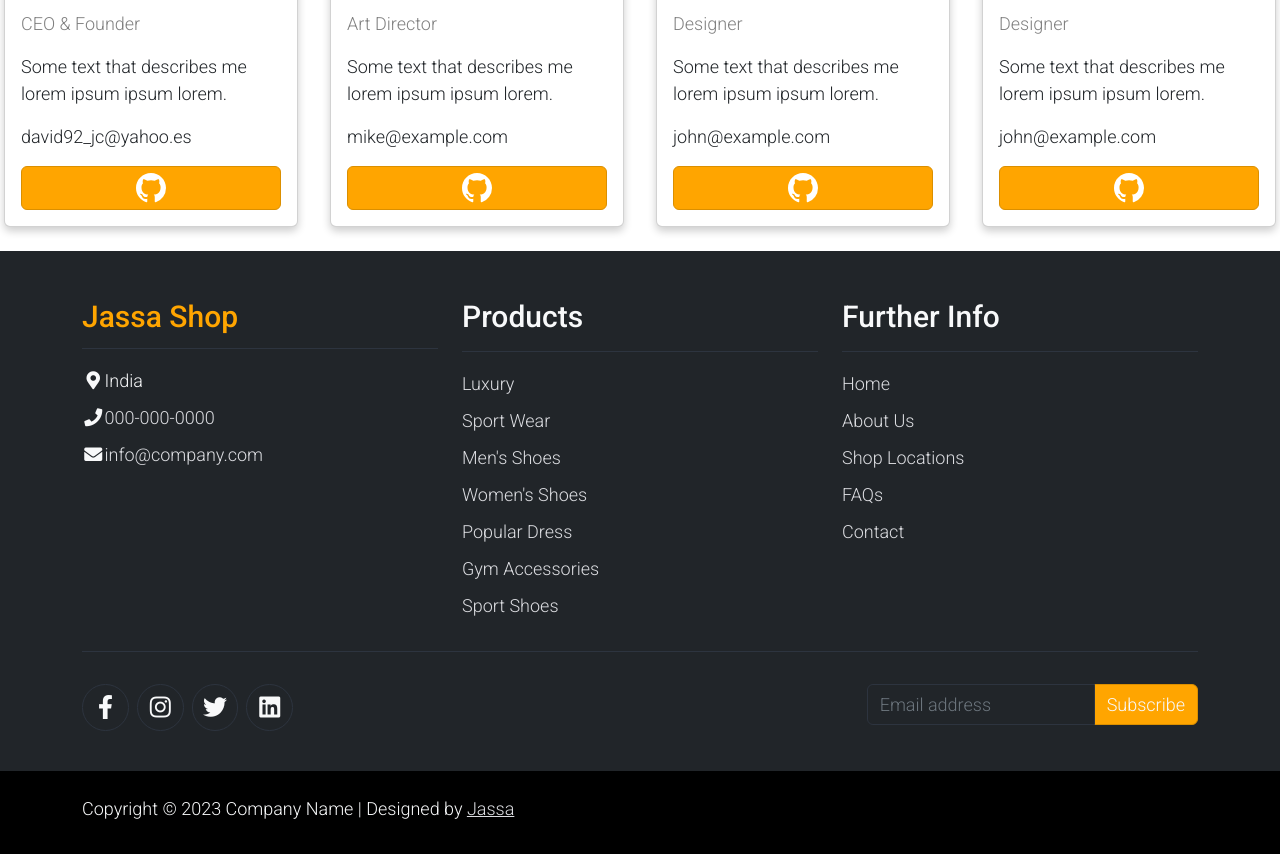
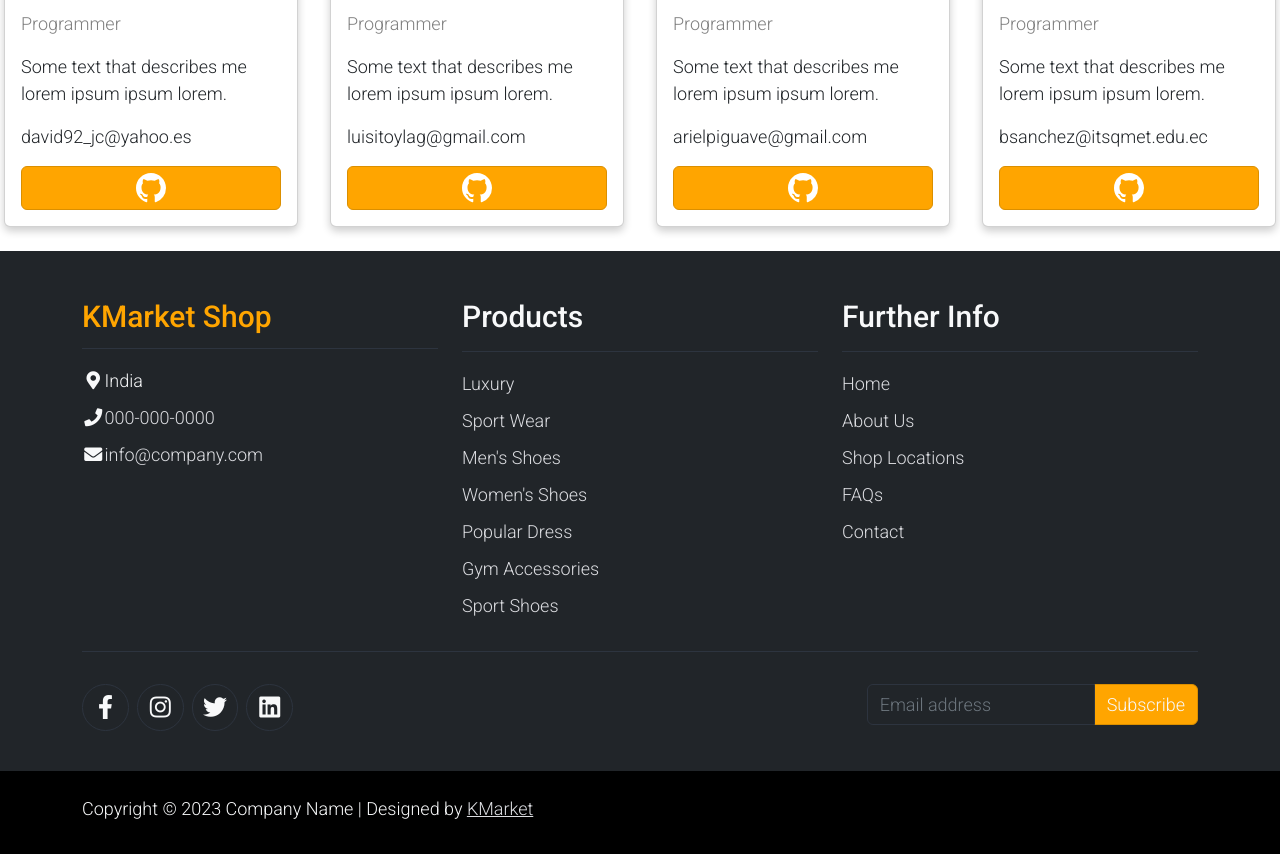
Before and after one commit to jeici21/e-commerce-front, a React (Create React App) app: page /about in a window 1280 px wide. Shown: the part 660-1514 px from the top of the page. Built offline with nearby package versions, Linux system fonts and the light colour scheme.

Commit message:
Nombre del supermercado agregado en donde era conveniente.

```diff
--- a/public/index.html
+++ b/public/index.html
@@ -22,7 +22,7 @@
       work correctly both with client-side routing and a non-root public URL.
       Learn how to configure a non-root public URL by running `npm run build`.
     -->
-  <title>Krugermarket</title>
+  <title>KMarket</title>
 </head>
 
 <body>
--- a/src/components/About.jsx
+++ b/src/components/About.jsx
@@ -17,14 +17,15 @@ const About = () => {
             <div className="row">
                 <div className="column">
                     <div className="card">
-                        <img src={team1} alt="Bryan" />
+                        <img src={team1} alt="Jorge" />
                         <div className="container">
                             <h2>Jorge Castro</h2>
-                            <p className="title">CEO & Founder</p>
+                            <p className="title">Programmer</p>
                             <p>Some text that describes me lorem ipsum ipsum lorem.</p>
                             <p>david92_jc@yahoo.es</p>
                             <p>
-                                <a className="btn btn-success" href='http://google.com' target="_blank">
+                                <a className="btn btn-success" href='https://github.com/jeici21'
+                                    target="_blank" rel="noreferrer">
                                     <Github color="white" size={30}></Github>
                                 </a>
                             </p>
@@ -37,11 +38,12 @@ const About = () => {
                         <img src={team2} alt="Luis" />
                         <div className="container">
                             <h2>Luis Anrrango</h2>
-                            <p className="title">Art Director</p>
+                            <p className="title">Programmer</p>
                             <p>Some text that describes me lorem ipsum ipsum lorem.</p>
-                            <p>mike@example.com</p>
+                            <p>luisitoylag@gmail.com</p>
                             <p>
-                                <a className="btn btn-success" href='http://google.com' target="_blank">
+                                <a className="btn btn-success" href='https://github.com/LuisRAnrrango'
+                                    target="_blank" rel="noreferrer">
                                     <Github color="white" size={30}></Github>
                                 </a>
                             </p>
@@ -54,11 +56,12 @@ const About = () => {
                         <img src={team3} alt="Ariel" />
                         <div className="container">
                             <h2>Ariel Piguave</h2>
-                            <p className="title">Designer</p>
+                            <p className="title">Programmer</p>
                             <p>Some text that describes me lorem ipsum ipsum lorem.</p>
-                            <p>john@example.com</p>
+                            <p>arielpiguave@gmail.com</p>
                             <p>
-                                <a className="btn btn-success" href='http://google.com' target="_blank">
+                                <a className="btn btn-success" href='https://github.com/Piguave'
+                                    target="_blank" rel="noreferrer">
                                     <Github color="white" size={30}></Github>
                                 </a>
                             </p>
@@ -68,14 +71,15 @@ const About = () => {
 
                 <div className="column">
                     <div className="card">
-                        <img src={team4} alt="Jorge" />
+                        <img src={team4} alt="Bryan" />
                         <div className="container">
                             <h2>Bryan Sánchez</h2>
-                            <p className="title">Designer</p>
+                            <p className="title">Programmer</p>
                             <p>Some text that describes me lorem ipsum ipsum lorem.</p>
-                            <p>john@example.com</p>
+                            <p>bsanchez@itsqmet.edu.ec</p>
                             <p>
-                                <a className="btn btn-success" href='http://google.com' target="_blank">
+                                <a className="btn btn-success" href='https://github.com/Bryan-ITSQMET'
+                                    target="_blank" rel="noreferrer">
                                     <Github color="white" size={30}></Github>
                                 </a>
                             </p>
--- a/src/components/Carousel.jsx
+++ b/src/components/Carousel.jsx
@@ -16,7 +16,7 @@ const Carousel = () => {
                             </div>
                             <div className="col-lg-6 mb-0 d-flex align-items-center">
                                 <div className="text-align-left align-self-center">
-                                    <h1 className="h1"><b>Jassa</b> eCommerce</h1>
+                                    <h1 className="h1"><b>KMarket</b> eCommerce</h1>
                                     <h3 className="h2">Lorem Ipsum Lorem Ipsum</h3>
                                     <p>
                                         Lorem Ipsum is simply dummy text of the printing and typesetting industry.
--- a/src/components/Contact.jsx
+++ b/src/components/Contact.jsx
@@ -57,7 +57,7 @@ const Contact = () => {
                 <button type="submit">Get in Touch!</button>
             </form>
         </div>
-    )
+    );
 }
 
 export default Contact;
--- a/src/components/Footer.jsx
+++ b/src/components/Footer.jsx
@@ -6,7 +6,7 @@ const Footer = () => {
             <div className="container">
                 <div className="row">
                     <div className="col-md-4 pt-5">
-                        <h2 className="h2 border-bottom pb-3 border-light logo">Jassa Shop</h2>
+                        <h2 className="h2 border-bottom pb-3 border-light logo">KMarket Shop</h2>
                         <ul className="list-unstyled text-light footer-link-list">
                             <li>
                                 <i className="fas fa-map-marker-alt fa-fw"></i>
@@ -64,23 +64,32 @@ const Footer = () => {
                     <div className="col-auto me-auto">
                         <ul className="list-inline text-left footer-icons">
                             <li className="list-inline-item border border-light rounded-circle text-center">
-                                <a className="text-light text-decoration-none" target="_blank" href="#"><i className="fab fa-facebook-f fa-lg fa-fw"></i></a>
+                                <a className="text-light text-decoration-none" target="_blank" href="#">
+                                    <i className="fab fa-facebook-f fa-lg fa-fw"></i>
+                                </a>
                             </li>
                             <li className="list-inline-item border border-light rounded-circle text-center">
-                                <a className="text-light text-decoration-none" target="_blank" href="#"><i className="fab fa-instagram fa-lg fa-fw"></i></a>
+                                <a className="text-light text-decoration-none" target="_blank" href="#">
+                                    <i className="fab fa-instagram fa-lg fa-fw"></i>
+                                </a>
                             </li>
                             <li className="list-inline-item border border-light rounded-circle text-center">
-                                <a className="text-light text-decoration-none" target="_blank" href="#"><i className="fab fa-twitter fa-lg fa-fw"></i></a>
+                                <a className="text-light text-decoration-none" target="_blank" href="#">
+                                    <i className="fab fa-twitter fa-lg fa-fw"></i>
+                                </a>
                             </li>
                             <li className="list-inline-item border border-light rounded-circle text-center">
-                                <a className="text-light text-decoration-none" target="_blank" href="#"><i className="fab fa-linkedin fa-lg fa-fw"></i></a>
+                                <a className="text-light text-decoration-none" target="_blank" href="#">
+                                    <i className="fab fa-linkedin fa-lg fa-fw"></i>
+                                </a>
                             </li>
                         </ul>
                     </div>
                     <div className="col-auto">
                         <label className="sr-only" for="subscribeEmail">Email address</label>
                         <div className="input-group mb-2">
-                            <input type="text" className="form-control bg-dark border-light" id="subscribeEmail" placeholder="Email address" />
+                            <input type="text" className="form-control bg-dark border-light" id="subscribeEmail"
+                                placeholder="Email address" />
                             <div className="input-group-text btn-success text-light">Subscribe</div>
                         </div>
                     </div>
@@ -92,7 +101,7 @@ const Footer = () => {
                         <div className="col-12">
                             <p className="text-left text-light">
                                 Copyright &copy; 2023 Company Name
-                                | Designed by <a rel="sponsored" href="#" target="_blank">Jassa</a>
+                                | Designed by <a rel="sponsored" href="#" target="_blank">KMarket</a>
                             </p>
                         </div>
                     </div>
--- a/src/pages/Contactpage.jsx
+++ b/src/pages/Contactpage.jsx
@@ -1,4 +1,4 @@
-import Contact from "../components/Contact"
+import Contact from "../components/Contact";
 
 const Contactpage = () => {
     return (
--- a/src/pages/Shoppage.jsx
+++ b/src/pages/Shoppage.jsx
@@ -1,4 +1,4 @@
-import Shop from "../components/Shop"
+import Shop from "../components/Shop";
 
 const Shoppage = () => {
     return (
```
Also changed, not shown: src/components/NavbarMain.jsx (+11 -4 lines), public/logo192.png (deleted), public/logo512.png (deleted).
